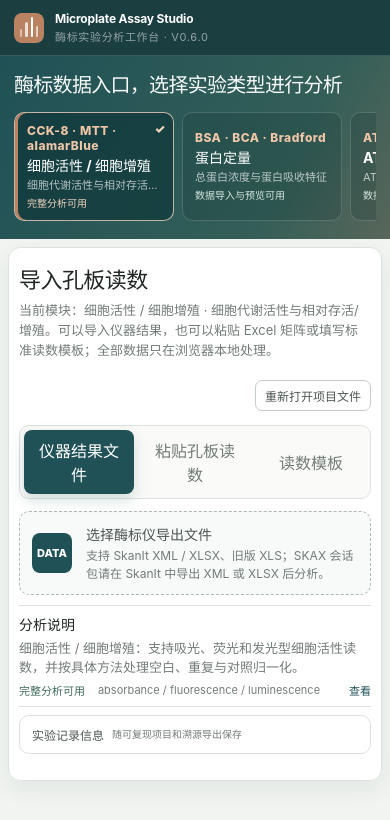
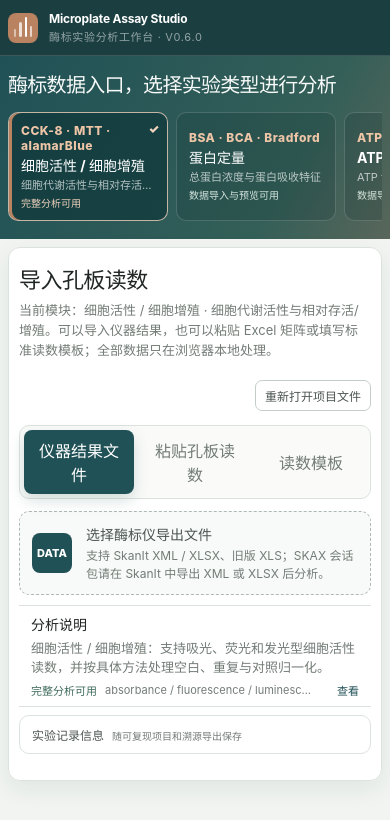
Before and after one commit to annayzhu/Microplate-Assay-Analysis-Studio, a React (Vite) app: page / in a window 390 px wide. Shown: the top 820 px of the page. Built offline with nearby package versions, Linux system fonts and the light colour scheme.

Commit message:
Align the global app frame and import disclosure rails (#36)
Align header, assay selector, and workspace content frames; align compact import disclosures; and protect 320px layouts from page-level overflow.

Closes #35

```diff
--- a/src/App.tsx
+++ b/src/App.tsx
@@ -586,6 +586,7 @@ export default function App() {
 
   return <div className="app-shell">
     <header className="topbar">
+      <div className="page-frame topbar-inner">
         <button className="brand" type="button" onClick={() => navigateTo("import")}>
           <span className="brand-mark"><i /><i /><i /><i /></span>
           <span><strong>Microplate Assay Studio</strong><small>酶标实验分析工作台 · v{toolIdentity.version}</small></span>
@@ -594,10 +595,12 @@ export default function App() {
           <span className="privacy-pill"><i />Browser-local</span>
           {plate ? <span className={`status-pill ${workflowReady ? "ready" : "review"}`}>{workflowReady ? (activeModule.status === "complete" ? "分析就绪" : "数据预览就绪") : "需要补充信息"}</span> : null}
         </div>
+      </div>
     </header>
 
     <main>
       <section className="assay-strip">
+        <div className="page-frame assay-strip-inner">
           <div>
             <h1>酶标数据入口，选择实验类型进行分析</h1>
           </div>
@@ -608,6 +611,7 @@ export default function App() {
               <small>{module.measurementTarget}</small>
               <em>{assayStatusLabel(module.status)}</em>
             </button>)}
+          </div>
         </div>
       </section>
 
--- a/src/styles.css
+++ b/src/styles.css
@@ -171,11 +171,12 @@ input:focus, select:focus, textarea:focus { border-color: var(--ln-color-primary
 button:focus-visible { outline: 2px solid var(--ln-color-primary); outline-offset: 2px; }
 
 .app-shell { min-height: 100vh; }
+.page-frame { width: min(var(--ln-workspace-width),calc(100% - var(--ln-workspace-gutter))); margin-inline: auto; }
 .topbar {
-  position: sticky; top: 0; z-index: 50; height: 56px; display: flex; align-items: center; justify-content: space-between;
-  gap: 16px; padding: 0 clamp(16px, 3vw, 44px); color: white; background: rgba(23,59,62,.98);
+  position: sticky; top: 0; z-index: 50; height: 56px; color: white; background: rgba(23,59,62,.98);
   border-bottom: 1px solid rgba(255,245,232,.14); backdrop-filter: blur(16px);
 }
+.topbar-inner { height: 100%; display: flex; align-items: center; justify-content: space-between; gap: var(--ln-space-7); }
 .brand { display: flex; align-items: center; gap: 11px; padding: 0; border: 0; color: inherit; background: transparent; text-align: left; }
 .brand strong, .brand small { display: block; }
 .brand strong { font-size: var(--ln-font-size-title-md); letter-spacing: -.015em; }
@@ -190,8 +191,8 @@ button:focus-visible { outline: 2px solid var(--ln-color-primary); outline-offse
 .status-pill { color: rgba(255,255,255,.78); border: 1px solid rgba(255,245,232,.18); }.status-pill.ready { color: #dceee7; border-color: rgba(129,183,163,.34); }
 
 main { padding-bottom: 40px; }
-.assay-strip { padding: 22px clamp(16px,3vw,44px) 18px; color: #f7faf8; background: linear-gradient(118deg,#205156 0%,#345f58 72%,#59665a 100%); }
-.assay-strip > div:first-child { max-width: 1200px; }
+.assay-strip { padding: 22px 0 18px; color: #f7faf8; background: linear-gradient(118deg,#205156 0%,#345f58 72%,#59665a 100%); }
+.assay-strip-inner > div:first-child { max-width: 1200px; }
 .assay-strip h1 { max-width: 1200px; margin: 0; font-size: var(--ln-font-size-hero); line-height: 1.18; letter-spacing: -.035em; font-weight: 660; }
 .assay-cards { display: grid; grid-template-columns: repeat(7,minmax(126px,1fr)); gap: var(--ln-card-gap); margin-top: var(--ln-space-6); overflow-x: auto; padding-bottom: var(--ln-space-1); }
 .assay-card { position: relative; min-height: 78px; padding: var(--ln-space-4) var(--ln-space-5); border: 1px solid rgba(255,255,255,.16); border-radius: var(--ln-radius-lg); color: white; background: rgba(15,48,48,.2); text-align: left; transition: border-color .16s ease, background .16s ease, transform .16s ease; }
@@ -242,7 +243,7 @@ main { padding-bottom: 40px; }
 .assay-workflow-facts { display: grid; grid-template-columns: repeat(4,minmax(0,1fr)); border-top: 1px solid var(--line); }.assay-workflow-facts > div { display: grid; gap: 3px; padding: var(--ln-space-4) var(--ln-workflow-card-padding); border-right: 1px solid var(--line); }.assay-workflow-facts > div:last-child { border-right: 0; }.assay-workflow-facts span,.assay-workflow-facts small { color: var(--muted); font-size: var(--ln-font-size-sm); }.assay-workflow-facts strong { overflow-wrap: anywhere; font-size: var(--ln-font-size-xl); }.assay-workflow-facts small.missing { color: var(--warning); }
 .annotation-guidance { margin: 0; padding: var(--ln-space-3) var(--ln-workflow-card-padding); border-top: 1px solid var(--line); color: var(--muted); background: white; font-size: var(--ln-font-size-lg); }.annotation-guidance strong { color: var(--graphite); }
 .compact-workflow { margin: var(--ln-space-4) 0 var(--ln-space-3); overflow: visible; border: 0; border-top: 1px solid var(--line); border-bottom: 1px solid var(--line); border-radius: 0; background: transparent; }
-.compact-workflow summary { display: grid; grid-template-columns: minmax(0,1fr) auto; align-items: center; gap: var(--ln-space-7); min-height: 52px; padding: var(--ln-space-3) 0; color: var(--graphite); cursor: pointer; list-style: none; }
+.compact-workflow summary { display: grid; grid-template-columns: minmax(0,1fr) auto; align-items: center; gap: var(--ln-space-7); min-height: 52px; padding: var(--ln-space-3) var(--ln-space-5); color: var(--graphite); cursor: pointer; list-style: none; }
 .compact-workflow summary::-webkit-details-marker { display: none; }
 .workflow-summary-copy { display: flex; min-width: 0; align-items: baseline; gap: var(--ln-space-4); }
 .workflow-summary-copy > strong { flex: 0 0 auto; color: var(--ink); font-size: var(--ln-font-size-title-sm); }
@@ -261,7 +262,7 @@ main { padding-bottom: 40px; }
 .compact-workflow .assay-workflow-facts { margin-top: var(--ln-space-4); border: 0; border-top: 1px solid var(--line); }
 .compact-workflow .assay-workflow-facts > div { padding: var(--ln-space-3) var(--ln-space-4) 0 0; border: 0; }
 .compact-workflow .annotation-guidance { margin-top: var(--ln-space-4); padding: var(--ln-space-3) 0 0; border-top: 1px solid var(--line); background: transparent; }
-.experiment-record { margin: 0 0 var(--ln-space-5); border: 1px solid var(--line); border-radius: var(--ln-radius-lg); background: white; }.experiment-record summary { display: flex; gap: var(--ln-space-3); padding: var(--ln-space-4) var(--ln-space-5); color: var(--graphite); font-size: var(--ln-font-size-lg); font-weight: 800; cursor: pointer; }.experiment-record summary small { color: var(--muted); font-weight: 500; }.experiment-record-grid { display: grid; grid-template-columns: repeat(4,minmax(0,1fr)); gap: var(--ln-space-4); padding: 0 var(--ln-space-5) var(--ln-space-5); }
+.experiment-record { margin: 0 0 var(--ln-space-5); border: 1px solid var(--line); border-radius: var(--ln-radius-lg); background: white; }.experiment-record summary { display: flex; align-items: baseline; gap: var(--ln-space-3); padding: var(--ln-space-4) var(--ln-space-5); color: var(--graphite); font-size: var(--ln-font-size-lg); font-weight: 800; cursor: pointer; }.experiment-record summary small { color: var(--muted); font-weight: 500; }.experiment-record-grid { display: grid; grid-template-columns: repeat(4,minmax(0,1fr)); gap: var(--ln-space-4); padding: 0 var(--ln-space-5) var(--ln-space-5); }
 .import-source-tabs button { min-height: var(--ln-control-height); padding: var(--ln-space-3) var(--ln-space-5); border: 0; border-radius: var(--ln-radius-md); color: var(--muted); background: transparent; font-weight: 800; }
 .import-source-tabs button.active { color: white; background: var(--violet); box-shadow: 0 6px 15px rgba(29,76,80,.18); }
 .manual-import-panel { display: grid; gap: var(--ln-space-5); padding: var(--ln-space-6); border: 1px solid var(--line); border-radius: var(--ln-radius-xl); background: #fbfaf7; }
@@ -332,8 +333,8 @@ main { padding-bottom: 40px; }
   .annotation-panel { position:static; max-height:none; }.annotation-panel.collapsed { min-height:0; }.annotation-panel.collapsed .annotation-panel-head { height:auto; flex-direction:row; justify-content:space-between; gap:var(--ln-space-3); padding:var(--ln-space-3) var(--ln-annotation-panel-padding); border-bottom:0; }.annotation-panel.collapsed .annotation-panel-title { flex-direction:row; }.annotation-panel.collapsed .annotation-panel-title h3 { writing-mode:horizontal-tb; letter-spacing:normal; }.annotation-panel.collapsed .annotation-panel-head-actions { flex-direction:row; }.form-grid { grid-template-columns:repeat(3,1fr); }.blank-form-grid { grid-template-columns:1fr; }
 }
 @media (max-width: 720px) {
-  .topbar { padding:0 14px; }.privacy-pill { display:none; }.assay-strip { padding:30px 18px; }.workspace,.workspace-nav,.notice { width:calc(100% - 24px); }.workspace { padding:18px 14px; }.section-heading.split,.export-panel,.next-step { flex-direction:column; align-items:stretch; }.metadata-grid,.metric-cards,.analysis-settings,.form-grid { grid-template-columns:1fr 1fr; }.blank-form-grid { grid-template-columns:1fr; }.inline-actions,.export-actions { justify-content:flex-start; }.workspace-nav { overflow:auto; }.workspace-nav button { white-space:nowrap; }
-  .compact-workflow summary { grid-template-columns:1fr; gap:var(--ln-space-2); }.workflow-summary-copy { align-items:flex-start; flex-direction:column; gap:var(--ln-space-1); }.workflow-summary-copy > span { width:100%; white-space:normal; }.workflow-summary-meta { justify-content:space-between; }.workflow-detection-modes { overflow:hidden; text-overflow:ellipsis; }.compact-workflow .assay-workflow-columns { grid-template-columns:1fr; gap:var(--ln-space-4); }
+  .privacy-pill { display:none; }.assay-strip { padding:30px 0; }.workspace,.workspace-nav,.notice { width:calc(100% - 24px); }.workspace { padding:18px 14px; }.section-heading.split,.export-panel,.next-step { flex-direction:column; align-items:stretch; }.metadata-grid,.metric-cards,.analysis-settings,.form-grid { grid-template-columns:1fr 1fr; }.blank-form-grid { grid-template-columns:1fr; }.inline-actions,.export-actions { justify-content:flex-start; }.workspace-nav { overflow:auto; }.workspace-nav button { white-space:nowrap; }
+  .compact-workflow summary { grid-template-columns:1fr; gap:var(--ln-space-2); }.workflow-summary-copy { align-items:flex-start; flex-direction:column; gap:var(--ln-space-1); }.workflow-summary-copy > span { width:100%; white-space:normal; }.workflow-summary-meta { min-width:0; justify-content:space-between; }.workflow-detection-modes { min-width:0; flex:1; overflow:hidden; text-overflow:ellipsis; }.compact-workflow .capability-status,.workflow-disclosure-action { flex:0 0 auto; }.compact-workflow .assay-workflow-columns { grid-template-columns:1fr; gap:var(--ln-space-4); }
   .manual-metadata-grid,.template-builder,.plate-switcher { grid-template-columns:1fr; }.plate-switcher label { grid-column:auto; }.manual-import-actions { align-items:stretch; flex-direction:column; }.manual-import-actions button { width:100%; }
   .import-preview-head { align-items:flex-start; flex-direction:column; gap:var(--ln-space-1); }.preview-plate-list > div { grid-template-columns:auto minmax(0,1fr); align-items:start; }.module-review,.module-confirm,.mismatch-badge { grid-column:2; }
   .layout-preview-metrics { grid-template-columns:repeat(2,minmax(0,1fr)); row-gap:var(--ln-space-3); }.layout-preview-metrics div:nth-child(3) { border-left:0; }.layout-preview-details { grid-template-columns:1fr; }.layout-preview-apply { width:100%; }.plate-panel-head { align-items:flex-start; flex-direction:column; }.plate-head-actions { width:100%; justify-content:space-between; }.plate-scroll { height:clamp(390px,58vh,520px); }.annotation-panel .quick-selects { grid-template-columns:1fr auto; }.annotation-panel .quick-selects select { grid-column:1 / -1; }
@@ -674,7 +675,8 @@ main { padding-bottom: 40px; }
 }
 
 @media (max-width: 720px) {
-  .assay-strip { padding: 18px 14px 14px; }
+  :root { --ln-workspace-gutter: 16px; }
+  .assay-strip { padding: 18px 0 14px; }
   .workspace,.workspace-nav,.notice { width: calc(100% - 16px); }
   .workspace { padding: 14px 10px; }
 }
```
Also changed, not shown: scripts/visual-smoke.mjs (+21 -0 lines). Lines whose indentation alone changed are shown as unchanged.
